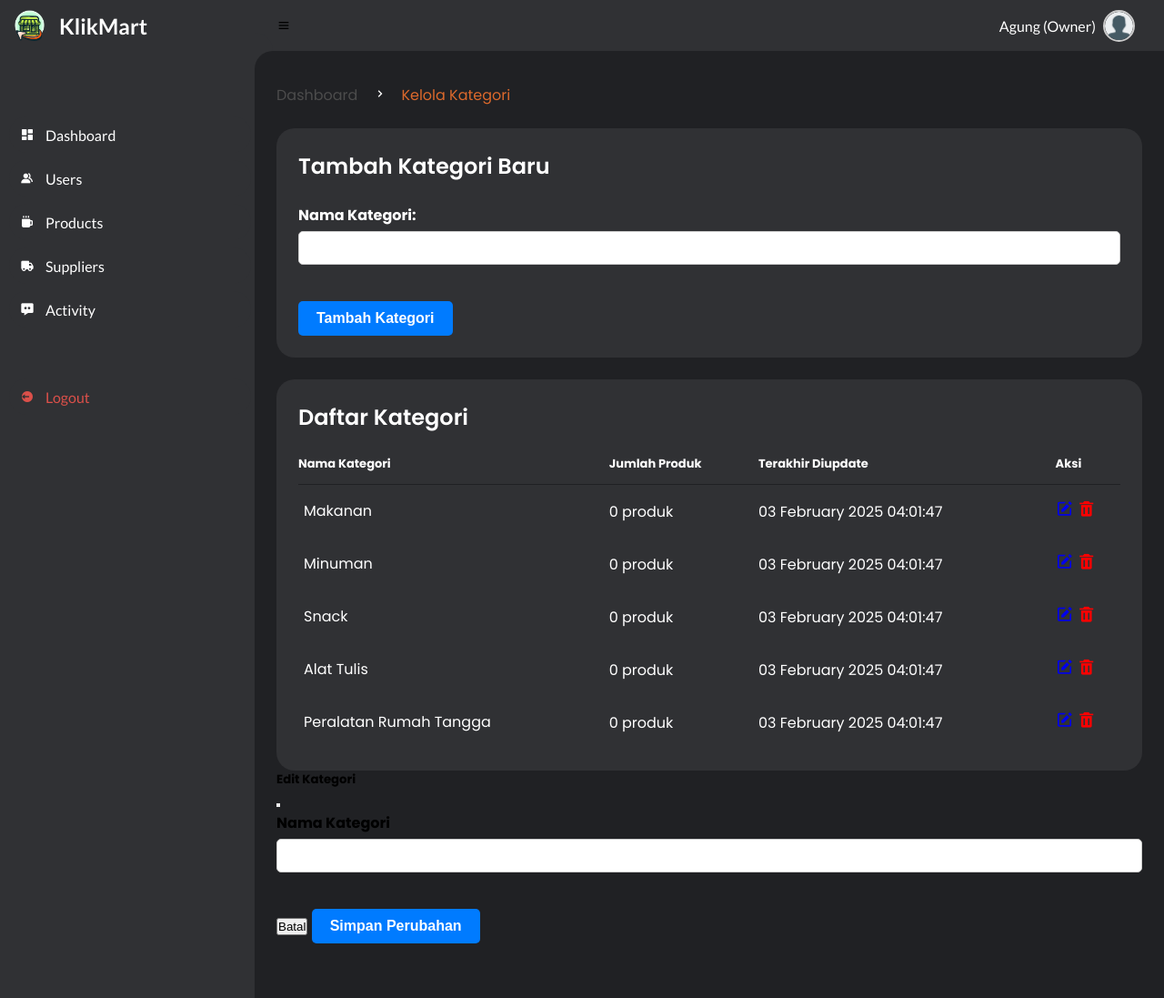
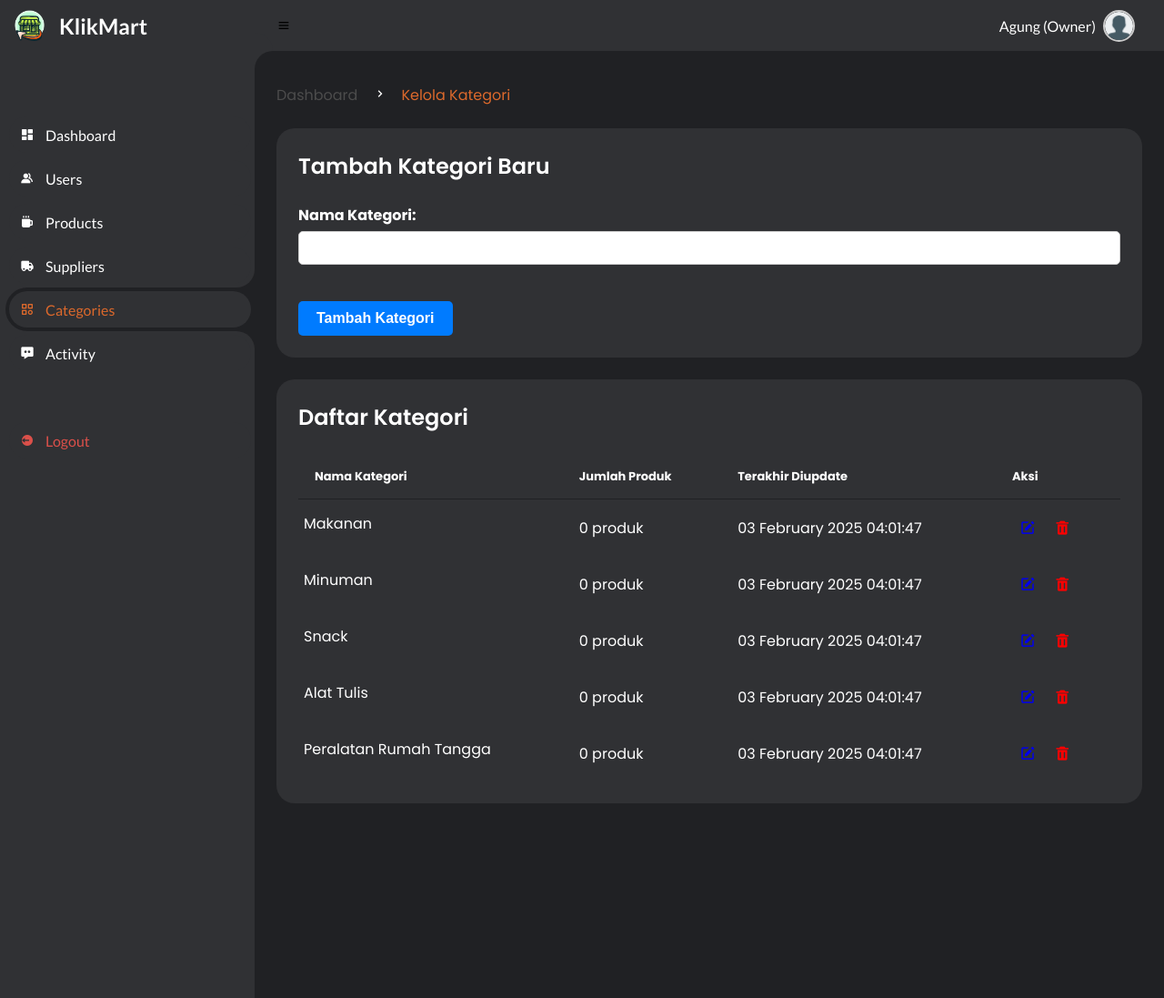
Before and after one commit to ujngsryna/cashier, a PHP site: page /pages/manage-categories.php in a window 1280 px wide. Shown: the whole page at 91% size. Run offline with PHP 8.4, Linux system fonts and the light colour scheme; a user stored in the database is signed in; data comes from the database, SQL or seed files in the repository.

Commit message:
update kecil kecilan

```diff
--- a/config/database.php
+++ b/config/database.php
@@ -1,6 +1,7 @@
 <?php
 
 $db = mysqli_connect('localhost', 'root', '', 'db_cashier');
+$conn = $db;
 
 
 ?>
--- a/layout/header.php
+++ b/layout/header.php
@@ -80,6 +80,13 @@ if (!isset($_SESSION['loggedin']) || $_SESSION['loggedin'] !== true) {
 
 
             <?php if ($_SESSION['level'] == "admin") : ?>
+            <li>
+                <a href="./manage-categories.php">
+                    <i class='bx bx-category'></i>
+                    <span class="text">Categories</span>
+                </a>
+            </li>
+
             <li>
                 <a href="./activity.php">
                     <i class='bx bxs-message-dots'></i>
--- a/pages/manage-categories.php
+++ b/pages/manage-categories.php
@@ -36,7 +36,7 @@ $categories = select("SELECT k.*, COUNT(p.id) as product_count
                 <div class="head">
                     <h3>Tambah Kategori Baru</h3>
                 </div>
-                <form action="../db/db-add-category.php" method="POST" class="p-3">
+                    <form action="../db/db-add-categories.php" method="POST" class="p-3">
                     <div class="form-group mb-3">
                         <label for="nama_kategori">Nama Kategori:</label>
                         <input type="text" class="form-control" id="nama_kategori" name="nama_kategori" required>
@@ -68,14 +68,18 @@ $categories = select("SELECT k.*, COUNT(p.id) as product_count
                             <td><?php echo $category['product_count']; ?> produk</td>
                             <td><?php echo date('d F Y H:i:s', strtotime($category['updated_at'])); ?></td>
                             <td class="text-center">
-                                <a href="#" onclick="editCategory(<?= $category['id']; ?>, '<?= htmlspecialchars($category['nama_kategori']); ?>')" class="me-2">
-                                    <i class='bx bxs-edit text-blue' style="font-size:20px;"></i>
+                                <a href="#" onclick="editCategory(<?= $category['id']; ?>, '<?= htmlspecialchars($category['nama_kategori']); ?>')" class="me-2 action-icon" title="Edit">
+                                    <i class='bx bxs-edit text-blue' style="font-size:18px;"></i>
                                 </a>
                                 <?php if ($category['product_count'] == 0): ?>
-                                <a href="../db/db-delete-category.php?id=<?= $category['id']; ?>"
-                                   onclick="return confirm('Yakin ingin menghapus kategori ini?');">
-                                    <i class='bx bxs-trash text-red' style="font-size:20px;"></i>
-                                </a>
+                                    <a href="../db/db-delete-categories.php?id=<?= $category['id']; ?>" class="action-icon"
+                                       onclick="return confirm('Yakin ingin menghapus kategori ini?');" title="Hapus">
+                                        <i class='bx bxs-trash text-red' style="font-size:18px;"></i>
+                                    </a>
+                                <?php else: ?>
+                                    <span class="action-icon disabled-delete" title="Tidak dapat dihapus — digunakan oleh <?= $category['product_count']; ?> produk">
+                                        <i class='bx bxs-trash text-red' style="font-size:18px;"></i>
+                                    </span>
                                 <?php endif; ?>
                             </td>
                         </tr>
@@ -93,7 +97,7 @@ $categories = select("SELECT k.*, COUNT(p.id) as product_count
                 <h5 class="modal-title text-white">Edit Kategori</h5>
                 <button type="button" class="btn-close btn-close-white" data-bs-dismiss="modal" aria-label="Close"></button>
             </div>
-            <form action="../db/db-update-category.php" method="POST">
+            <form action="../db/db-update-categories.php" method="POST">
                 <div class="modal-body">
                     <input type="hidden" id="edit_category_id" name="category_id">
                     <div class="form-group">
@@ -132,10 +136,34 @@ input::placeholder {
 </section>
 
 <script>
-function editCategory(id, nama) {
-    document.getElementById('edit_category_id').value = id;
-    document.getElementById('edit_nama_kategori').value = nama;
-    var modal = new bootstrap.Modal(document.getElementById('editCategoryModal'));
-    modal.show();
-}
+document.addEventListener('DOMContentLoaded', function () {
+    const modal = document.getElementById('editCategoryModal');
+
+    function openModal() {
+        modal.classList.add('open');
+        document.body.style.overflow = 'hidden';
+    }
+
+    function closeModal() {
+        modal.classList.remove('open');
+        document.body.style.overflow = '';
+    }
+
+    // Close when clicking on elements that have data-bs-dismiss="modal" or btn-close
+    modal.querySelectorAll('[data-bs-dismiss="modal"], .btn-close').forEach(btn => {
+        btn.addEventListener('click', closeModal);
+    });
+
+    // Close when clicking outside dialog
+    modal.addEventListener('click', function (e) {
+        if (e.target === modal) closeModal();
+    });
+
+    // Expose function to global scope for inline onclick handlers
+    window.editCategory = function (id, nama) {
+        document.getElementById('edit_category_id').value = id;
+        document.getElementById('edit_nama_kategori').value = nama;
+        openModal();
+    }
+});
 </script>
--- a/style/style.css
+++ b/style/style.css
@@ -52,6 +52,7 @@ body {
 	height: 100%;
 	background: var(--light);
 	z-index: 2000;
+
 	font-family: 'Lato', sans-serif;
 	transition: .3s ease;
 	overflow-x: hidden;
@@ -524,3 +525,104 @@ button[type="submit"]:hover {
 }
 
  /* ADD SUPLIER
+ */
+
+/* Small UI tweaks for manage-categories */
+.modal .modal-dialog { max-width: 720px; }
+
+#content main .table-data .order table th,
+#content main .table-data .order table td {
+	padding: 14px 18px;
+}
+
+/* Action icon styling */
+.action-icon {
+	display: inline-flex;
+	align-items: center;
+	justify-content: center;
+	width: 34px;
+	height: 34px;
+	border-radius: 6px;
+}
+.action-icon:hover { background: rgba(255,255,255,0.02); }
+
+.disabled-delete {
+	opacity: 0.45;
+	pointer-events: none;
+	cursor: not-allowed;
+}
+
+
+/* Lightweight modal styles (used by manage-categories modal when Bootstrap JS is not loaded) */
+.modal {
+	display: none;
+	position: fixed;
+	inset: 0;
+	background: rgba(0,0,0,0.5);
+	z-index: 3000;
+	justify-content: center;
+	align-items: center;
+	padding: 20px;
+}
+.modal.open {
+	display: flex;
+}
+.modal .modal-dialog {
+	max-width: 600px;
+	width: 100%;
+}
+.modal .modal-content {
+	border-radius: 12px;
+	padding: 0;
+}
+.btn-close {
+	background: transparent;
+	border: none;
+	color: var(--light);
+	font-size: 18px;
+}
+
+/* Modal content structure */
+.modal .modal-content.bg-dark {
+	background: var(--light);
+	color: var(--dark);
+	box-shadow: 0 8px 24px rgba(0,0,0,0.4);
+}
+.modal .modal-header {
+	padding: 12px 16px;
+	border-bottom: 1px solid rgba(255,255,255,0.03);
+}
+.modal .modal-title {
+	margin: 0;
+	font-weight: 700;
+}
+.modal .modal-body {
+	padding: 16px;
+}
+.modal .modal-body input[type="text"] {
+	width: 100%;
+	padding: 12px 14px;
+	border-radius: 8px;
+	border: 1px solid #3a3a3a;
+	background: #fff;
+	color: #111;
+	box-sizing: border-box;
+}
+.modal .modal-footer {
+	padding: 12px 16px;
+	border-top: 1px solid rgba(255,255,255,0.03);
+	display: flex;
+	gap: 12px;
+	justify-content: flex-start;
+}
+.modal .btn-secondary {
+	background: transparent;
+	color: var(--dark);
+	border: 1px solid var(--grey);
+	padding: 8px 12px;
+}
+.modal .btn-primary {
+	background: var(--oren);
+	color: var(--light);
+	padding: 8px 14px;
+}
```
Also changed, not shown: db/db-add-categories.php (+4 -5 lines), db/db-add-product.php (+4 -3 lines), db/db-delete-categories.php (+11 -5 lines), db/db-update-categories.php (+4 -5 lines), pages/add-kategori.php (+19 -8 lines), pages/add-products.php (+8 -0 lines), pages/edit-kategori.php (+29 -10 lines), pages/kategori-list.php (+23 -10 lines), pages/update-products.php (+11 -1 lines).
